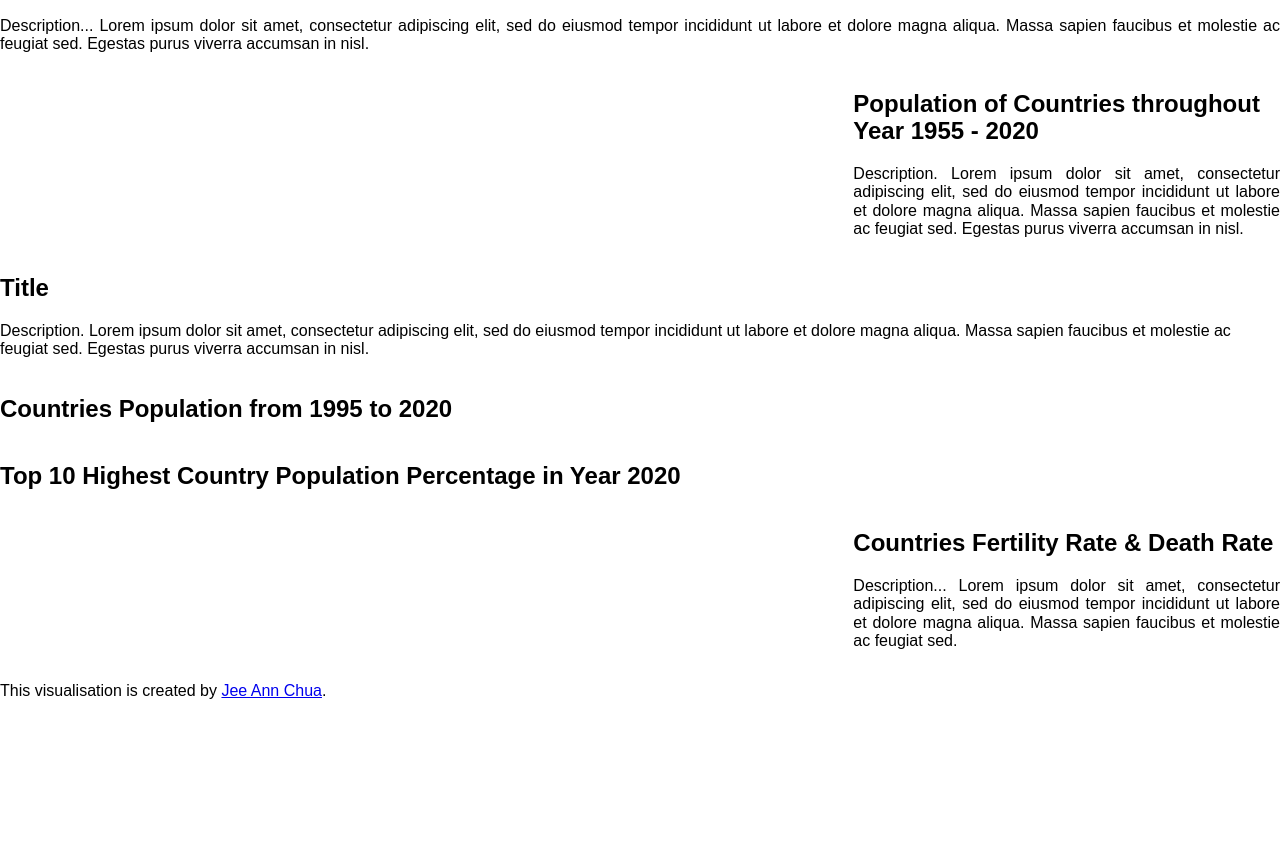
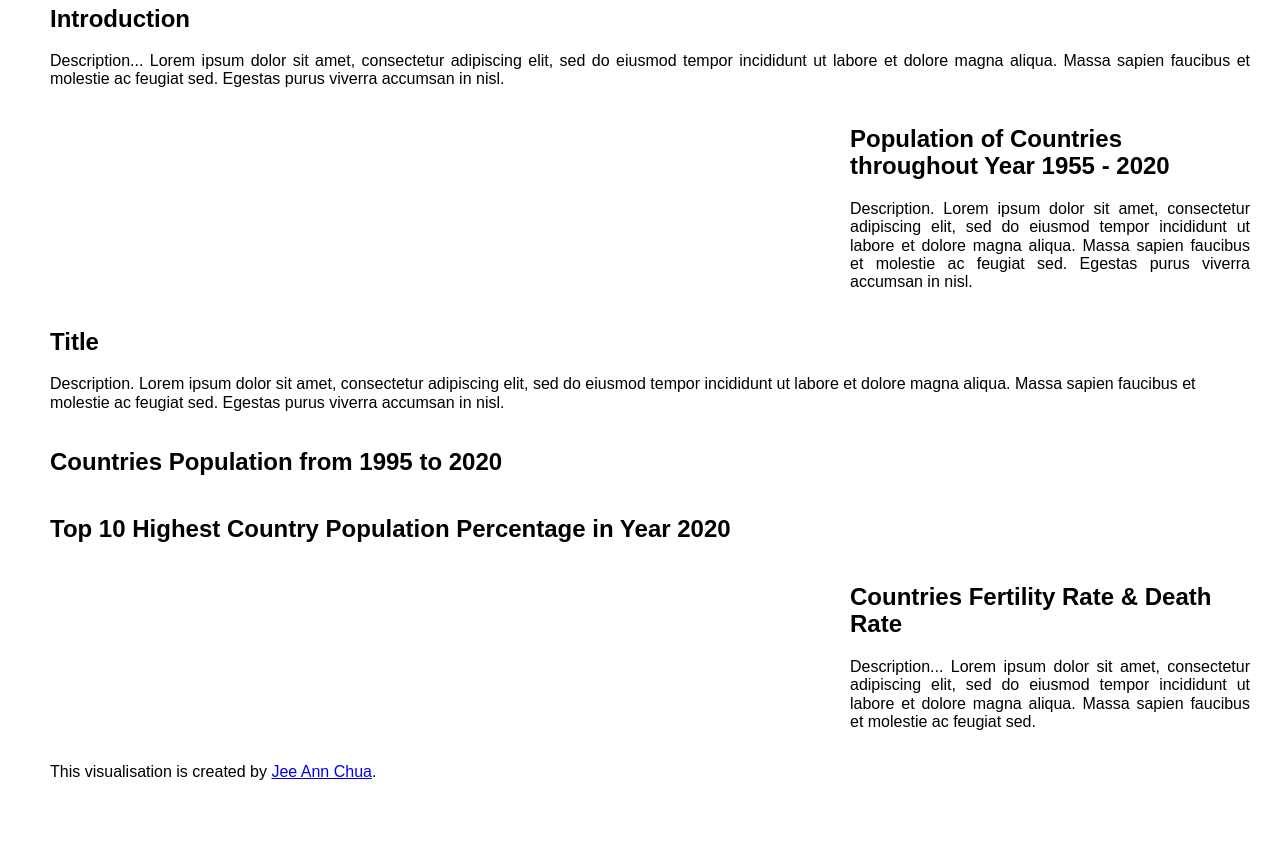
Before and after one commit to jeeannt/FIT3179, a plain HTML site: page index.html in a window 1280 px wide. Shown: the part 130-978 px from the top of the page. Before the commit the page ends 847 px from the top, so only its background shows below. Drawn offline with nearby package versions, Linux system fonts and the light colour scheme; a script that the page names is missing.

Commit message:
Update styles.css

```diff
--- a/css/styles.css
+++ b/css/styles.css
@@ -6,3 +6,9 @@
 	/*height: 1000px;
 	width: 800px;*/
 }
+.page {
+    width: 1200px;
+    margin: auto;
+    padding: 50px;
+    padding-top: 35px;
+}
```
